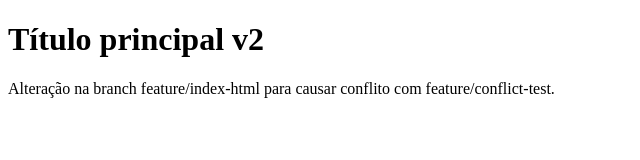
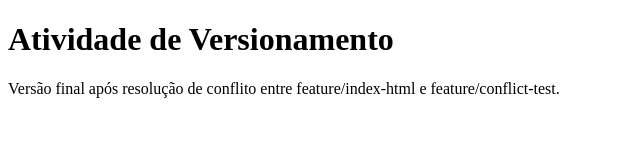
Before and after one commit to BlakeKonrad8/senai-atividade-versionamento, a plain HTML site: page index.html in a window 1280 px wide. Shown: the whole page, without its empty margins (0-640 px from the left). Drawn offline with Linux system fonts and the light colour scheme.

Commit message:
fix: resolver conflito em index.html entre feature/index-html e feature/conflict-test (resolução final)

```diff
--- a/index.html
+++ b/index.html
@@ -6,7 +6,7 @@
     <title>ATIVIDADE DE VERSIONAMENTO</title>
   </head>
   <body>
-    <h1>Título principal v2</h1>
-    <p>Alteração na branch feature/index-html para causar conflito com feature/conflict-test.</p>
+    <h1>Atividade de Versionamento</h1>
+    <p>Versão final após resolução de conflito entre feature/index-html e feature/conflict-test.</p>
   </body>
 </html>
```
Also changed, not shown: 1 other file.
